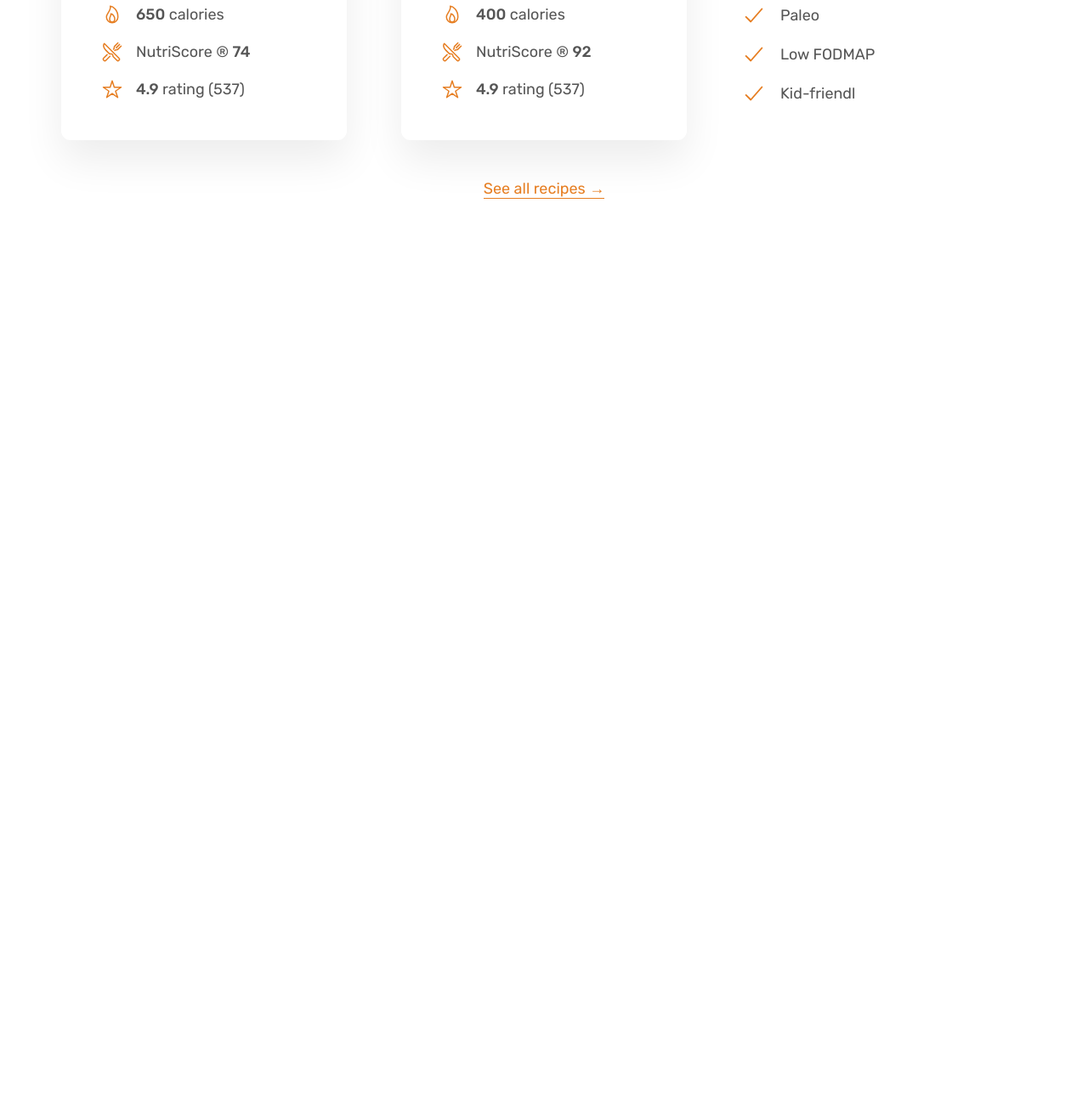
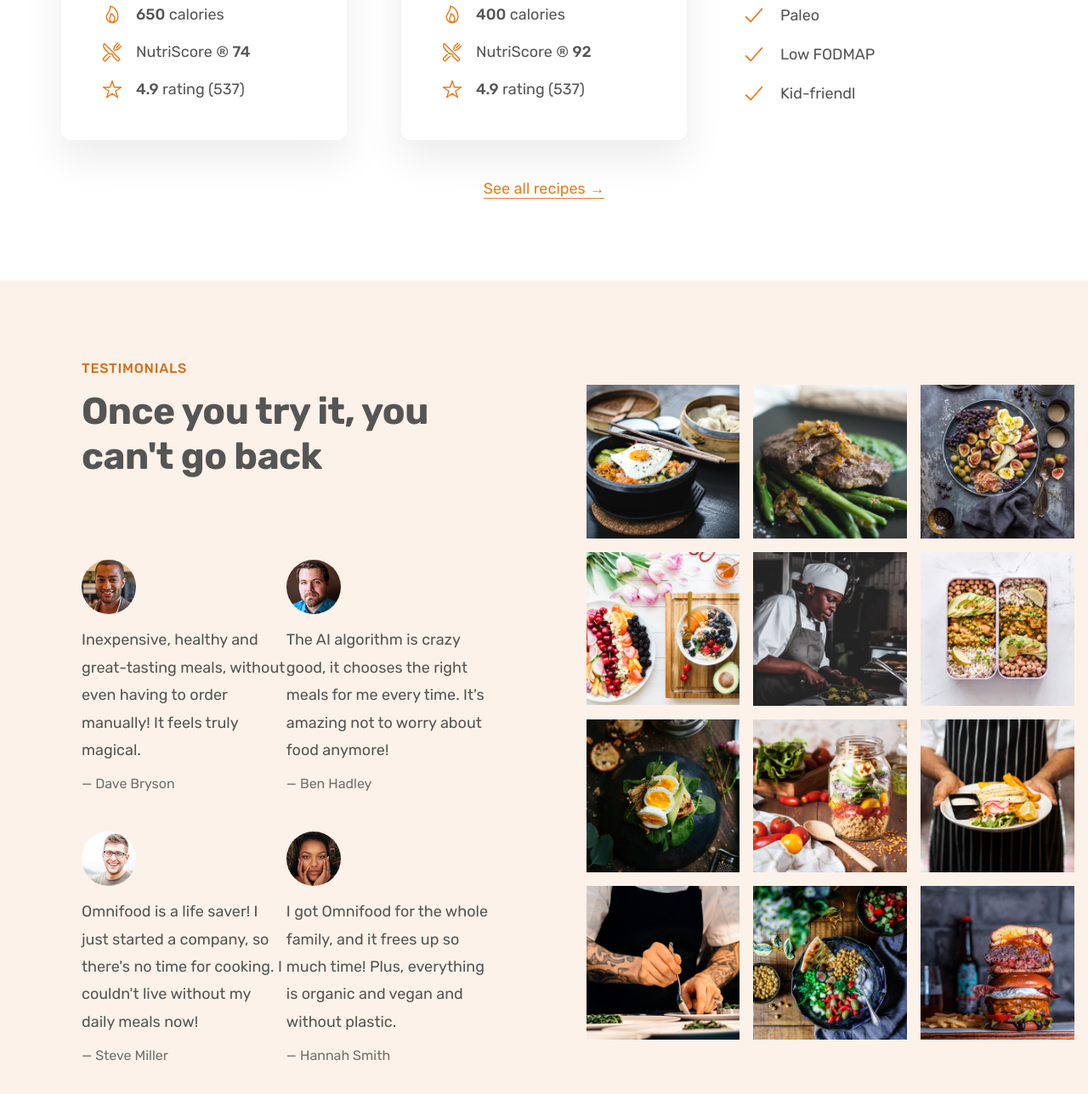
Before and after one commit to MannaEmam/Omnifood, a plain HTML site: page index.html in a window 1280 px wide. Shown: the part 3231-4519 px from the top of the page at 85% size. Before the commit the page ends 3561 px from the top, so only its background shows below. Drawn offline with nearby package versions, Linux system fonts and the light colour scheme.

Commit message:
testimonials section done

```diff
--- a/css/general.css
+++ b/css/general.css
@@ -26,9 +26,12 @@ Paragraph default: 1.6
 -Tints:
 #fdf2e9
 #fae5d3
+
 -Shades:#cf711f
 -Accents:
 -Greys:
+
+#6f6f6f(lightest grey allowed on #fdf2e9
 #555
 #333
 
--- a/css/style.css
+++ b/css/style.css
@@ -333,3 +333,63 @@
   height: 3rem;
   color: #e67e22;
 }
+
+/************************/
+/* TESTIMONIALS SECTION */
+/************************/
+
+.section-testimonials {
+  background-color: #fdf2e9;
+  display: grid;
+  grid-template-columns: 50fr 45fr;
+  align-items: center;
+}
+
+.testimonials-container {
+  padding: 9.6rem;
+}
+
+.testimonials {
+  display: grid;
+  grid-template-columns: 1fr 1fr;
+  row-gap: 4.8rem;
+  column-gap: 8rem---;
+}
+
+.testimonial-img {
+  width: 6.4rem;
+  border-radius: 50%;
+  margin-bottom: 1.2rem;
+}
+
+.testimonial-text {
+  font-size: 1.8rem;
+  line-height: 1.8;
+  margin-bottom: 1.6rem;
+}
+
+.testimonial-name {
+  font-size: 1.6rem;
+  color: #6f6f6f;
+}
+
+.gallery {
+  display: grid;
+  grid-template-columns: repeat(3, 1fr);
+  gap: 1.6rem;
+  padding: 1.6rem;
+}
+
+.gallery-item {
+  overflow: hidden;
+}
+
+.gallery-item img {
+  display: block;
+  width: 100%;
+  transition: all;
+}
+
+.gallery-item img:hover {
+  transform: scale(1.1);
+}
--- a/index.html
+++ b/index.html
@@ -296,6 +296,154 @@
           <a href="#" class="link">See all recipes &rarr;</a>
         </div>
       </section>
+
+      <section class="section-testimonials">
+        <div class="testimonials-container">
+          <span class="subheading">Testimonials</span>
+          <h2 class="heading-secondary">Once you try it, you can't go back</h2>
+
+          <div class="testimonials">
+            <figure class="testimonial">
+              <img
+                class="testimonial-img"
+                src="img/customers/dave.jpg"
+                alt="Photo of customer Dave Bryson"
+              />
+              <blockquote class="testimonial-text">
+                Inexpensive, healthy and great-tasting meals, without even
+                having to order manually! It feels truly magical.
+              </blockquote>
+              <p class="testimonial-name">&mdash; Dave Bryson</p>
+            </figure>
+
+            <figure class="testimonial">
+              <img
+                class="testimonial-img"
+                src="img/customers/ben.jpg"
+                alt="Photo of customer Ben Hadley"
+              />
+              <blockquote class="testimonial-text">
+                The AI algorithm is crazy good, it chooses the right meals for
+                me every time. It's amazing not to worry about food anymore!
+              </blockquote>
+              <p class="testimonial-name">&mdash; Ben Hadley</p>
+            </figure>
+
+            <figure class="testimonial">
+              <img
+                class="testimonial-img"
+                src="img/customers/steve.jpg"
+                alt="Photo of customer Steve Miller"
+              />
+              <blockquote class="testimonial-text">
+                Omnifood is a life saver! I just started a company, so there's
+                no time for cooking. I couldn't live without my daily meals now!
+              </blockquote>
+              <p class="testimonial-name">&mdash; Steve Miller</p>
+            </figure>
+
+            <figure class="testimonial">
+              <img
+                class="testimonial-img"
+                src="img/customers/hannah.jpg"
+                alt="Photo of customer Hannah
+              Smith"
+              />
+              <blockquote class="testimonial-text">
+                I got Omnifood for the whole family, and it frees up so much
+                time! Plus, everything is organic and vegan and without plastic.
+              </blockquote>
+              <p class="testimonial-name">&mdash; Hannah Smith</p>
+            </figure>
+          </div>
+        </div>
+
+        <div class="gallery">
+          <figure class="gallery-item">
+            <img
+              src="img/gallery/gallery-1.jpg"
+              alt="Photo of beautifull arranged food"
+            />
+          </figure>
+
+          <figure class="gallery-item">
+            <img
+              src="img/gallery/gallery-2.jpg"
+              alt="Photo of beautifull arranged food"
+            />
+          </figure>
+
+          <figure class="gallery-item">
+            <img
+              src="img/gallery/gallery-3.jpg"
+              alt="Photo of beautifull arranged food"
+            />
+          </figure>
+
+          <figure class="gallery-item">
+            <img
+              src="img/gallery/gallery-4.jpg"
+              alt="Photo of beautifull arranged food"
+            />
+          </figure>
+
+          <figure class="gallery-item">
+            <img
+              src="img/gallery/gallery-5.jpg"
+              alt="Photo of beautifull arranged food"
+            />
+          </figure>
+
+          <figure class="gallery-item">
+            <img
+              src="img/gallery/gallery-6.jpg"
+              alt="Photo of beautifull arranged food"
+            />
+          </figure>
+
+          <figure class="gallery-item">
+            <img
+              src="img/gallery/gallery-7.jpg"
+              alt="Photo of beautifull arranged food"
+            />
+          </figure>
+
+          <figure class="gallery-item">
+            <img
+              src="img/gallery/gallery-8.jpg"
+              alt="Photo of beautifull arranged food"
+            />
+          </figure>
+
+          <figure class="gallery-item">
+            <img
+              src="img/gallery/gallery-9.jpg"
+              alt="Photo of beautifull arranged food"
+            />
+          </figure>
+
+          <figure class="gallery-item">
+            <img
+              src="img/gallery/gallery-10.jpg"
+              alt="Photo of beautifull arranged food"
+            />
+          </figure>
+
+          <figure class="gallery-item">
+            <img
+              src="img/gallery/gallery-11.jpg"
+              alt="Photo of beautifull arranged food"
+            />
+          </figure>
+
+          <figure class="gallery-item">
+            <img
+              src="img/gallery/gallery-12.jpg"
+              alt="Photo of beautifull arranged food"
+            />
+          </figure>
+        </div>
+      </section>
     </main>
   </body>
 </html>
```
